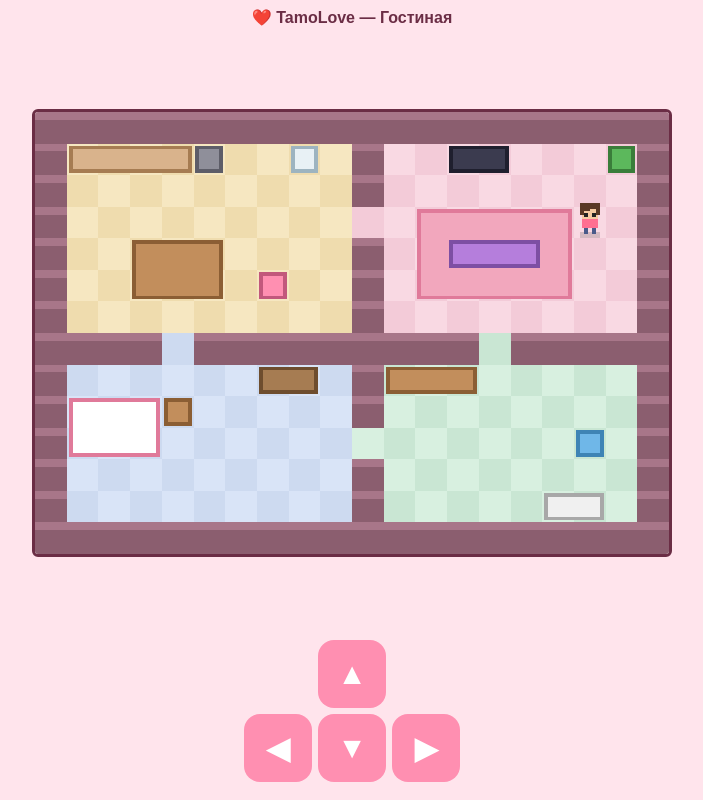
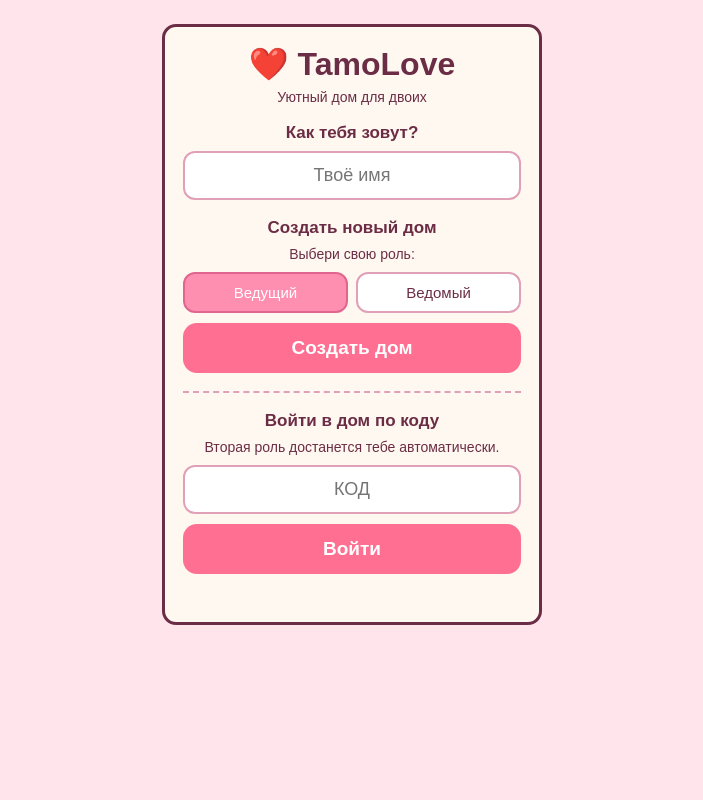
Before and after one commit to semmga3000-beep/tamolove-v2, a website: page public/index.html in a window 1280 px wide. Shown: the whole page, without its empty margins (288-991 px from the left). Drawn offline with Linux system fonts and the light colour scheme.

Commit message:
Update index.html

```diff
--- a/public/index.html
+++ b/public/index.html
@@ -13,18 +13,35 @@
       font-family: sans-serif;
       color: #6b2d45;
       overflow: hidden;
-      touch-action: none;
     }
     #app {
       display: flex;
       flex-direction: column;
       height: 100%;
       align-items: center;
+      touch-action: none;
     }
     #top {
-      padding: 8px 12px;
-      font-size: 16px;
+      width: 100%;
+      padding: 6px 10px;
+      font-size: 15px;
       font-weight: bold;
+      text-align: center;
+    }
+    #top .small {
+      font-size: 13px;
+      font-weight: normal;
+      display: block;
+      margin-top: 2px;
+    }
+    #inviteBtn {
+      margin-left: 6px;
+      border: none;
+      border-radius: 10px;
+      background: #ff8fb1;
+      color: white;
+      font-size: 13px;
+      padding: 4px 10px;
     }
     #gameWrap {
       flex: 1;
@@ -68,11 +85,79 @@
     #left { grid-column: 1; grid-row: 2; }
     #down { grid-column: 2; grid-row: 2; }
     #right { grid-column: 3; grid-row: 2; }
+
+    /* Стартовый экран */
+    #lobby {
+      position: fixed;
+      inset: 0;
+      background: #ffe4ec;
+      overflow-y: auto;
+      display: flex;
+      align-items: flex-start;
+      justify-content: center;
+      padding: 24px 16px;
+      z-index: 10;
+    }
+    #lobby.hidden { display: none; }
+    .card {
+      width: 100%;
+      max-width: 380px;
+      background: #fff8f0;
+      border: 3px solid #6b2d45;
+      border-radius: 14px;
+      padding: 18px;
+      text-align: center;
+    }
+    .card h1 { margin: 0 0 6px; font-size: 32px; }
+    .card h2 { margin: 18px 0 8px; font-size: 17px; }
+    .card p { margin: 0 0 10px; font-size: 14px; }
+    .field {
+      width: 100%;
+      font-size: 18px;
+      padding: 12px;
+      border: 2px solid #e0a0b8;
+      border-radius: 12px;
+      background: white;
+      color: #6b2d45;
+      text-align: center;
+    }
+    .row { display: flex; gap: 8px; }
+    .role {
+      flex: 1;
+      border: 2px solid #e0a0b8;
+      border-radius: 12px;
+      background: white;
+      color: #6b2d45;
+      font-size: 15px;
+      padding: 10px 6px;
+    }
+    .role.sel { background: #ff8fb1; color: white; border-color: #e0668f; }
+    .big {
+      width: 100%;
+      margin-top: 10px;
+      border: none;
+      border-radius: 14px;
+      background: #ff6f91;
+      color: white;
+      font-size: 19px;
+      font-weight: bold;
+      padding: 14px;
+    }
+    .big:active { background: #e0668f; }
+    #lobbyError { color: #c0264f; font-size: 15px; min-height: 20px; margin-top: 10px; }
+    hr { border: none; border-top: 2px dashed #e0a0b8; margin: 18px 0 4px; }
   </style>
 </head>
 <body>
   <div id="app">
-    <div id="top">❤️ TamoLove — <span id="room">Гостиная</span></div>
+    <div id="top">
+      ❤️ TamoLove — <span id="room">Гостиная</span>
+      <span class="small">
+        Код дома: <b id="houseCode">-----</b>
+        <button id="inviteBtn">Пригласить</button>
+      </span>
+      <span class="small" id="partnerInfo"></span>
+    </div>
     <div id="gameWrap"><canvas id="game"></canvas></div>
     <div id="controls">
       <div id="pad">
@@ -83,6 +168,33 @@
       </div>
     </div>
   </div>
+
+  <div id="lobby">
+    <div class="card">
+      <h1>❤️ TamoLove</h1>
+      <p>Уютный дом для двоих</p>
+
+      <h2>Как тебя зовут?</h2>
+      <input class="field" id="nameInput" maxlength="12" placeholder="Твоё имя" autocomplete="off">
+
+      <h2>Создать новый дом</h2>
+      <p>Выбери свою роль:</p>
+      <div class="row">
+        <button class="role sel" id="roleCaregiver">Ведущий</button>
+        <button class="role" id="roleReceiver">Ведомый</button>
+      </div>
+      <button class="big" id="createBtn">Создать дом</button>
+
+      <hr>
+      <h2>Войти в дом по коду</h2>
+      <p>Вторая роль достанется тебе автоматически.</p>
+      <input class="field" id="codeInput" maxlength="5" placeholder="КОД" autocapitalize="characters" autocomplete="off">
+      <button class="big" id="joinBtn">Войти</button>
+
+      <div id="lobbyError"></div>
+    </div>
+  </div>
+
   <script src="game.js"></script>
 </body>
 </html>
```
